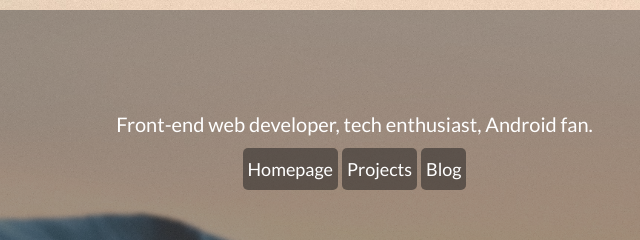
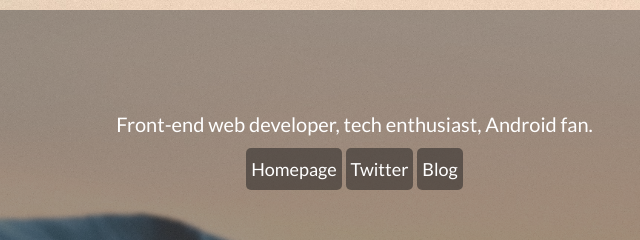
Before and after one commit to knuxfanwin8/knuxfanwin8.xyz, a plain HTML site: page main.html in a window 1280 px wide. Shown: the top 240 px of the page, 598-1238 px from the left. Drawn offline with nearby package versions, Linux system fonts and the light colour scheme.

Commit message:
Remove link to Projects page, add Twitter link

```diff
--- a/main.html
+++ b/main.html
@@ -20,7 +20,7 @@
 			Front-end web developer, tech enthusiast, Android fan. <br>
 			<div class="button-container" >
 				<a class="button" href="index.html" style="color:#fff !important;">Homepage</a>
-				<a class="button" href="https://knuxfanwin8.github.io" style="color:#fff !important;">Projects</a>
+				<a class="button" href="https://twitter.com/knuxfanwin8" style="color:#fff !important;">Twitter</a>
 				<a class="button" href="https://knuxfanwin8.wordpress.com" style="color:#fff !important;">Blog</a>
 			</div>
 		</div>
```
